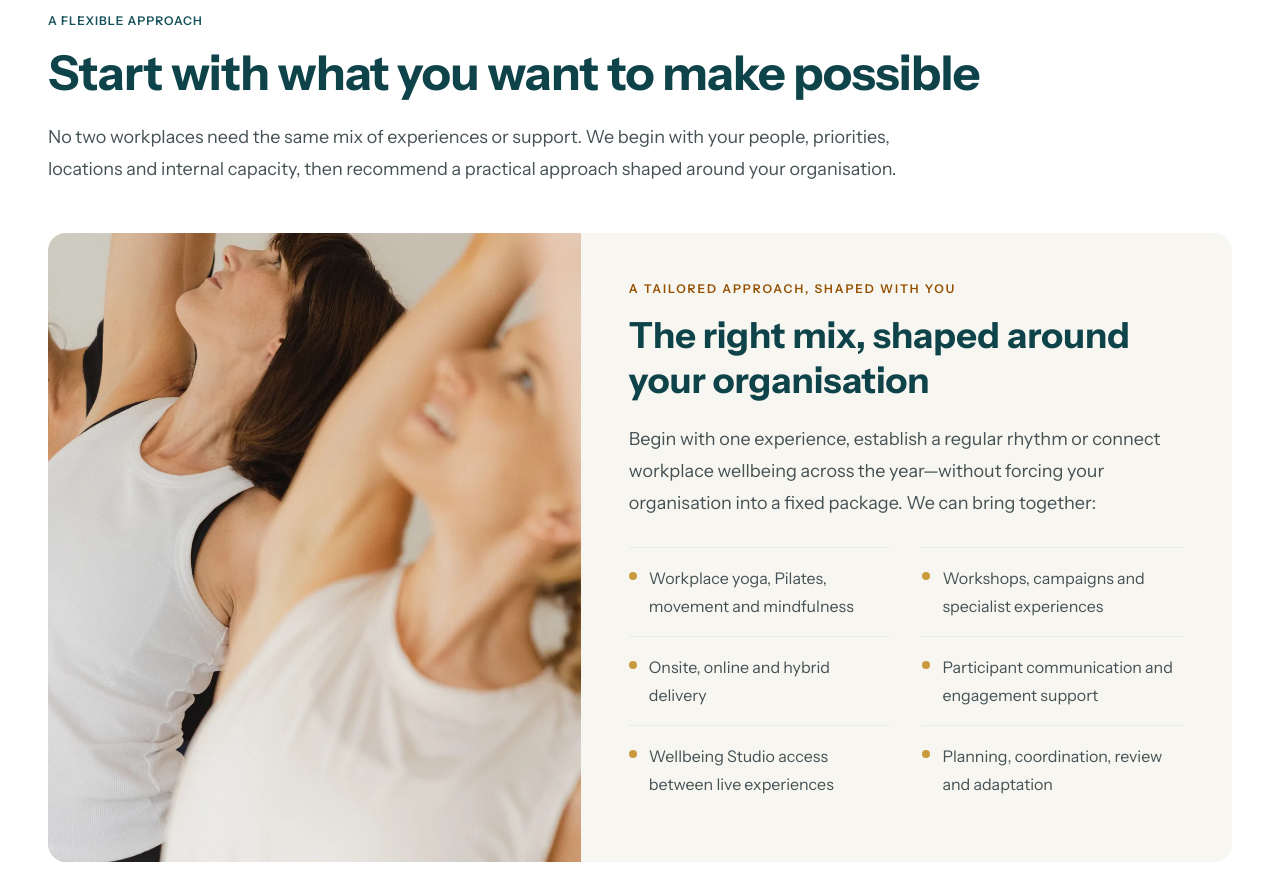
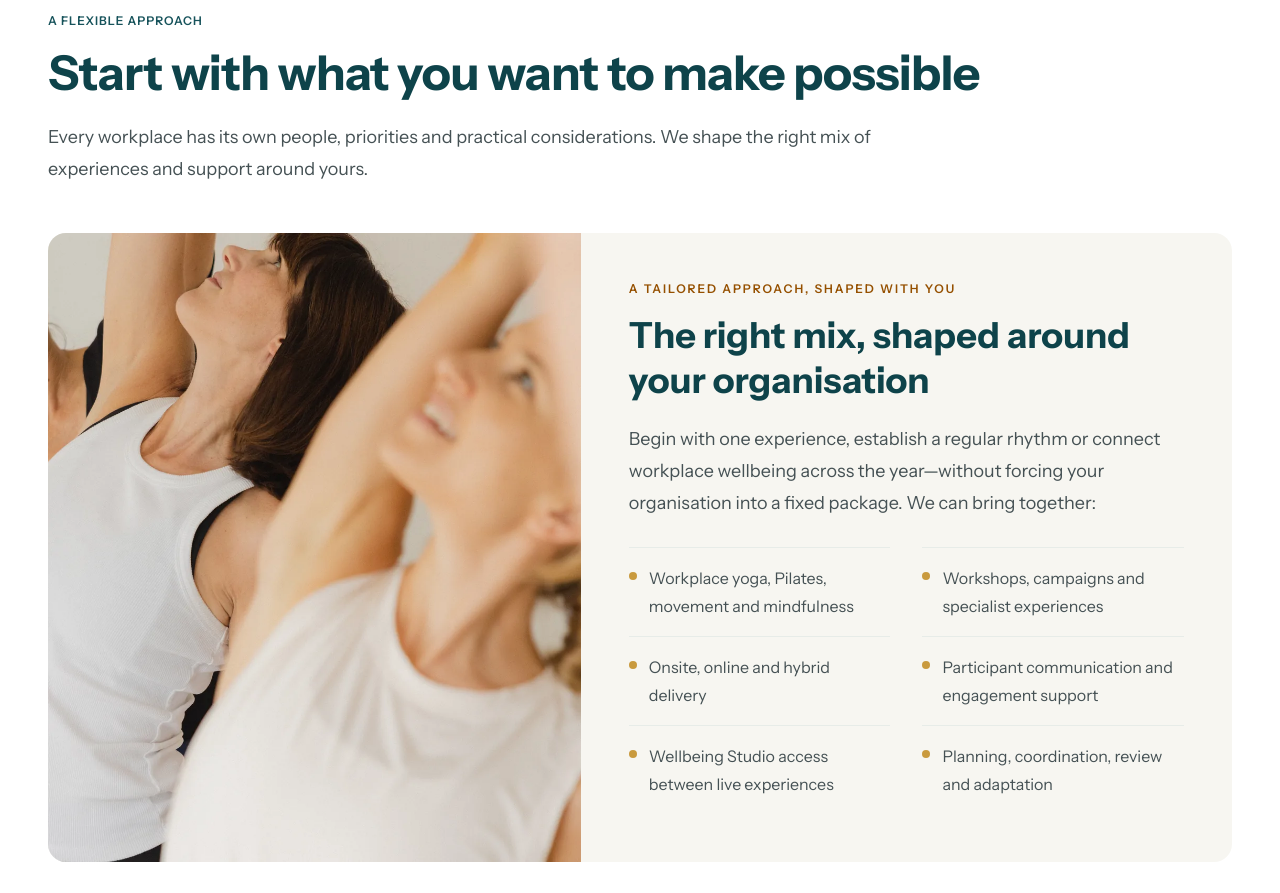
Before and after one commit to glennhammond/cya-website-prototype, a Next.js app: page /workplace-wellbeing-programs in a window 1280 px wide. Shown: the part 860-1753 px from the top of the page. Built offline with nearby package versions, Linux system fonts and the light colour scheme.

Commit message:
Correct workplace program flexibility claim

```diff
--- a/app/workplace-wellbeing-programs/page.tsx
+++ b/app/workplace-wellbeing-programs/page.tsx
@@ -41,7 +41,7 @@ export default function WorkplaceWellbeingProgramsPage() {
         <ProductionContainer>
           <ProductionKicker>A flexible approach</ProductionKicker>
           <h2 className="mt-5 max-w-5xl text-4xl font-bold tracking-[-0.015em] lg:text-5xl">Start with what you want to make possible</h2>
-          <p className="mt-6 max-w-4xl text-lg leading-8 text-[var(--cya-body)]">No two workplaces need the same mix of experiences or support. We begin with your people, priorities, locations and internal capacity, then recommend a practical approach shaped around your organisation.</p>
+          <p className="mt-6 max-w-4xl text-lg leading-8 text-[var(--cya-body)]">Every workplace has its own people, priorities and practical considerations. We shape the right mix of experiences and support around yours.</p>
 
           <div className="mt-12 overflow-hidden rounded-[var(--cya-radius-panel)] bg-[var(--cya-surface-page)] lg:grid lg:grid-cols-[minmax(0,0.9fr)_minmax(0,1.1fr)]">
             <figure className="relative min-h-[320px] overflow-hidden lg:min-h-full">
```
